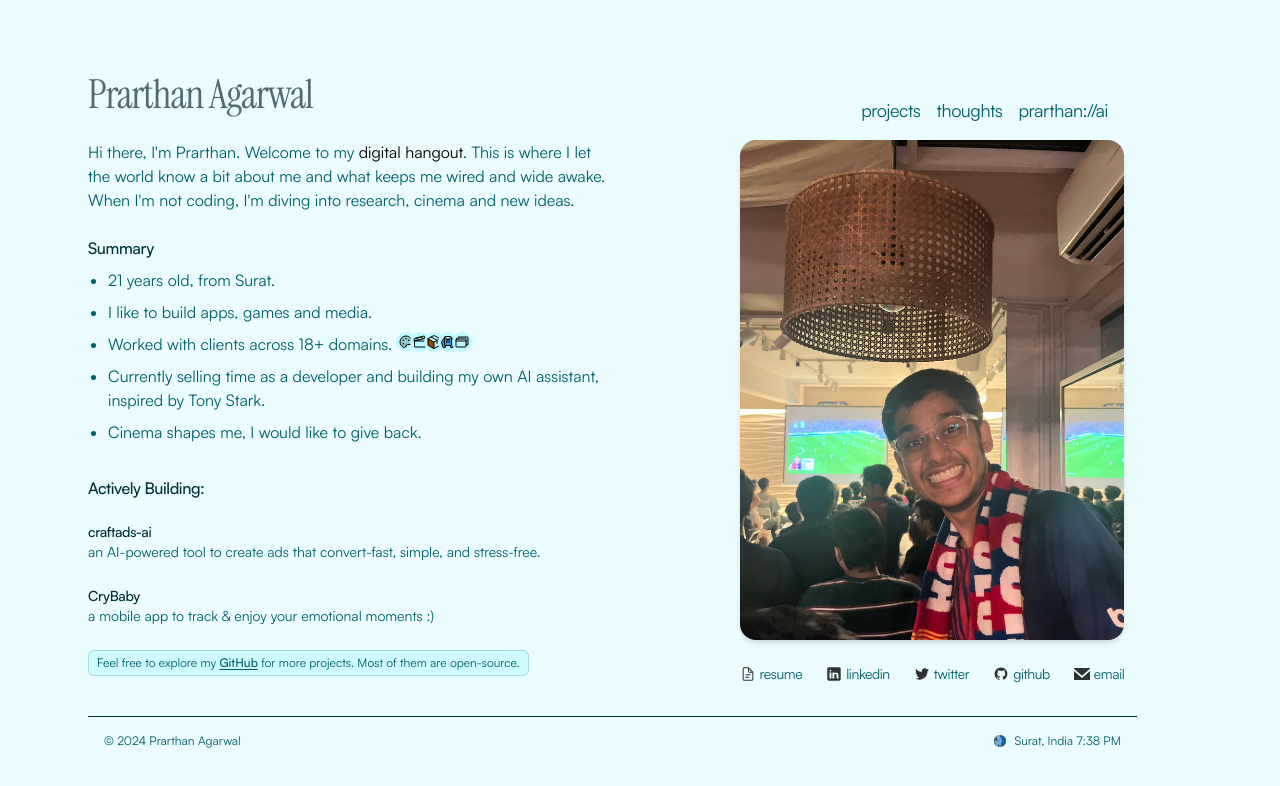
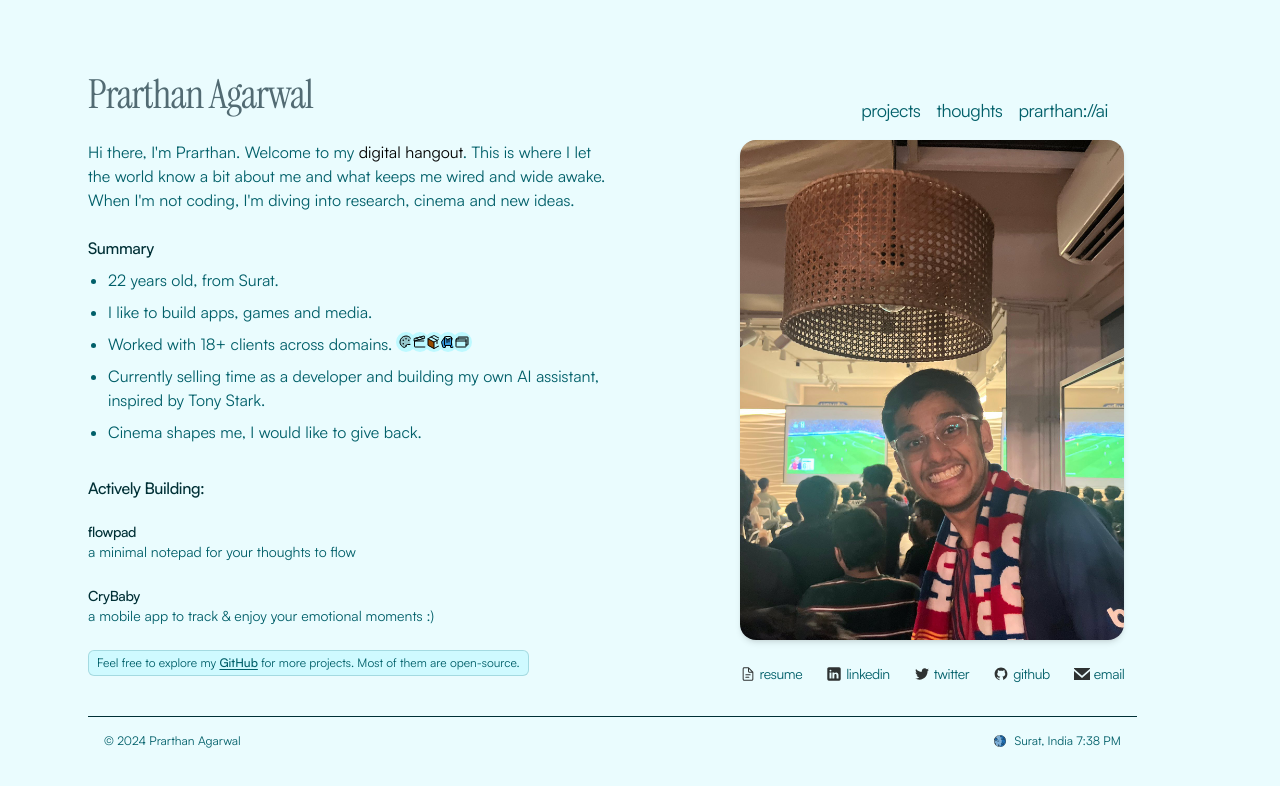
Before and after one commit to prarthanagarwal/prarthanagarwal.github.io, a Next.js app: page / in a window 1280 px wide. Shown: the top 786 px of the page. Built offline with nearby package versions, Linux system fonts and the light colour scheme.

Commit message:
age update

```diff
--- a/src/app/page.tsx
+++ b/src/app/page.tsx
@@ -10,9 +10,9 @@ import { Icon } from '@phosphor-icons/react';
 const projects = [
   {
     id: 1,
-    title: "craftads-ai",
-    description: "an AI-powered tool to create ads that convert-fast, simple, and stress-free.",
-    link: "https://craftads.live/"
+    title: "flowpad",
+    description: "a minimal notepad for your thoughts to flow",
+    link: "https://flowpad.live/"
   },
   {
     id: 2,
@@ -66,9 +66,9 @@ export default function Home() {
           <section className="pt-6">
             <h2 className="font-medium tracking-tight text-title">Summary</h2>
             <ul className="pt-2 text-base list-disc pl-5 space-y-2">
-              <li>21 years old, from Surat.</li>
+              <li>22 years old, from Surat.</li>
               <li>I like to build apps, games and media.</li>
-              <li>Worked with clients across 18+ domains.
+              <li>Worked with 18+ clients across domains.
                 <div className="group relative inline-block -ml-1.5 first:ml-1">
                   <div className="flex items-center justify-center w-5 h-5 rounded-full bg-hoverColor">
                     <Image
```
